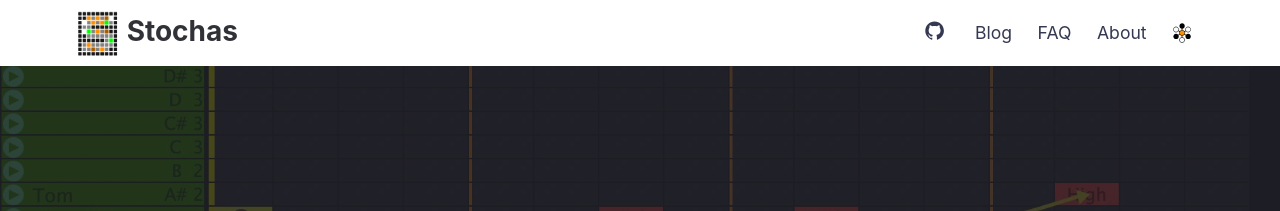
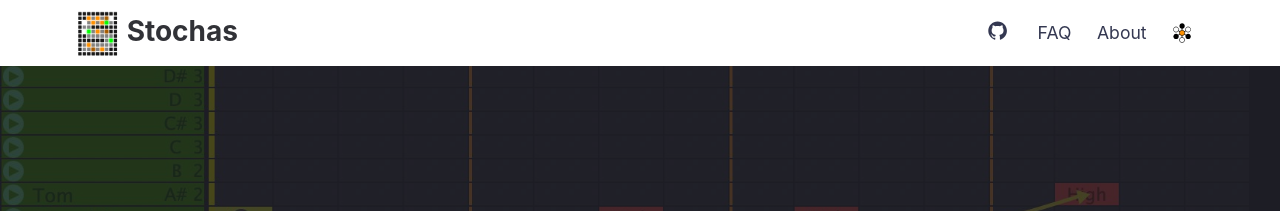
Before and after one commit to surge-synthesizer/stochas.org, a Jekyll site: the page built from index.md, in a window 1280 px wide. Shown: the top 211 px of the page. Built offline with Jekyll 4.4.1, drawn with Linux system fonts in a browser that asks for light colours.

Commit message:
Remove blog navbar link

```diff
--- a/_config.yml
+++ b/_config.yml
@@ -15,7 +15,6 @@ social:
 
 # THEME SETTINGS
 navigation: # Navigation links
-  - { name: 'Blog', link: '/' }
   - { name: 'FAQ', link: '/faq' }
   - { name: 'About', link: '/about' }
 
```
